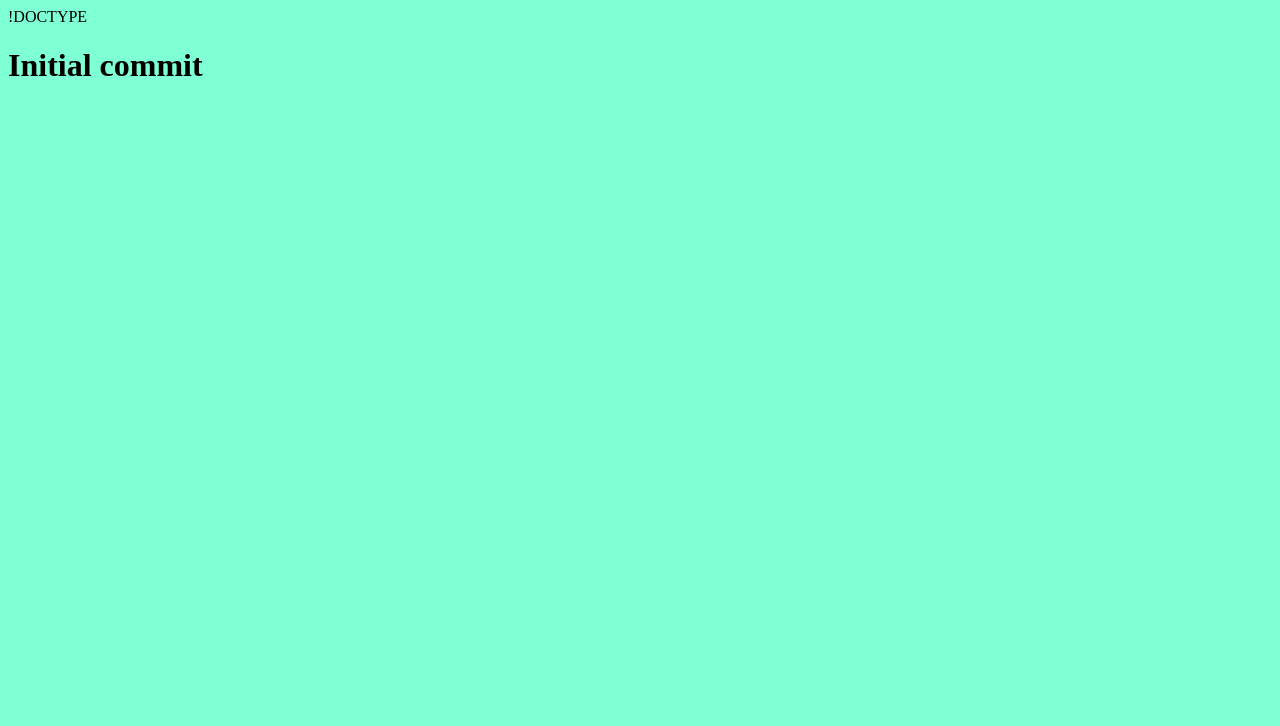
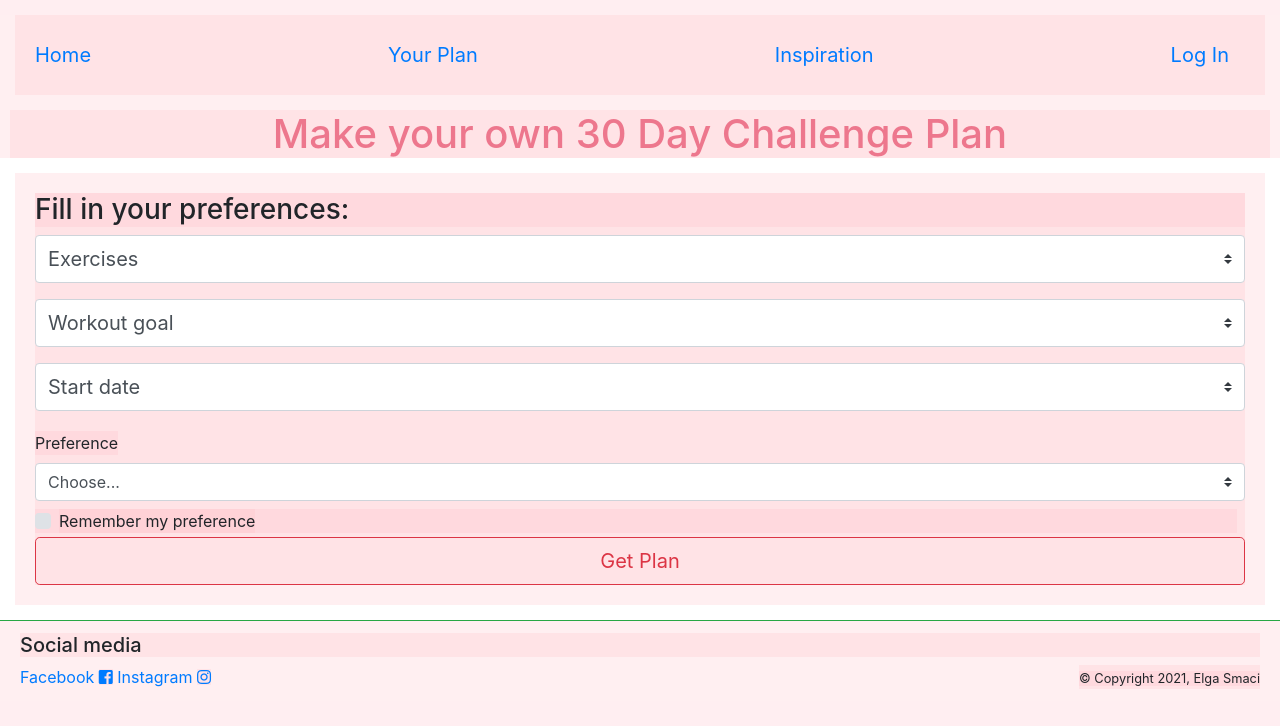
Before and after one commit to Code-Institute-Submissions/elgas-top-five-gyms_AprResub, a plain HTML site: page index.html in a window 1280 px wide. Drawn offline with nearby package versions, Linux system fonts and the light colour scheme.

Commit message:
edited Html structure and css styles

```diff
--- a/assets/css/style.css
+++ b/assets/css/style.css
@@ -1,3 +1,20 @@
-body {
-    background-color: aquamarine;
+*{
+    background-color: rgba(255, 182, 193, 0.219);
 }
+
+#navigation {
+    padding: 20px;
+    margin: 15px;
+}
+
+#main-message {
+    color: rgba(220, 20, 60, 0.521);
+    text-align: center;
+    margin: 10px;
+}
+
+#form-section {
+    padding: 20px;
+    margin: 15px;
+    content: center;
+}
--- a/assets/js/script.js
+++ b/assets/js/script.js
@@ -1 +1,5 @@
 console.log("Connected!");
+
+$('#myAlert').on('closed.bs.alert', function () {
+
+  })
--- a/index.html
+++ b/index.html
@@ -1,12 +1,75 @@
-!DOCTYPE <html>
+<!DOCTYPE html>
+<html lang="en"
     <head>
         <meta charset="UTF-8">
-    <meta name="viewport" content="width=device-width, initial-scale=1.0">
-    <link rel="stylesheet" href="assets/css/style.css">
-    <title>Document</title>
+        <meta name="viewport" content="width=device-width, initial-scale=1.0">
+        <title>30DayChallenge</title>
+        <link rel="stylesheet" href="https://stackpath.bootstrapcdn.com/bootstrap/4.1.3/css/bootstrap.min.css" integrity="sha384-MCw98/SFnGE8fJT3GXwEOngsV7Zt27NXFoaoApmYm81iuXoPkFOJwJ8ERdknLPMO" crossorigin="anonymous">
+        <link rel="stylesheet" href="https://use.fontawesome.com/releases/v5.6.3/css/all.css" integrity="sha384-UHRtZLI+pbxtHCWp1t77Bi1L4ZtiqrqD80Kn4Z8NTSRyMA2Fd33n5dQ8lWUE00s/" crossorigin="anonymous"/>
+        <link href="assets/css/style.css" rel="stylesheet" type="text/css">
     </head>
     <body>
-        <h1>Initial commit</h1>
+        <header>
+            <nav id="navigation" class="navbar">
+                <a class="navbar-brand" href="#">Home</a>
+                <a class="navbar-brand" href="#">Your Plan</a>
+                <a class="navbar-brand" href="#">Inspiration</a>
+                <a class="navbar-brand" href="#">Log In</a>
+            </nav>
+            <h1 id="main-message">Make your own 30 Day Challenge Plan</h1>
+        </header>
+        <section id="form-section">
+            <form>
+                <h3>Fill in your preferences: </h3>
+                <select class="custom-select custom-select-lg mb-3">
+                    <option selected>Exercises</option>
+                    <option value="1">Squats</option>
+                    <option value="2">Glute bridge</option>
+                    <option value="3">Plank</option>
+                    <option value="4">Push ups</option>
+                </select>
+
+                <select class="custom-select custom-select-lg mb-3">
+                    <option selected>Workout goal</option>
+                    <option value="1">Start an exercise rutine</option>
+                    <option value="2">Get toned</option>
+                    <option value="3">Build muscle</option>
+                </select>
+
+                <select class="custom-select custom-select-lg mb-3">
+                    <option selected>Start date</option>
+                    <option value="1">Today</option>
+                    <option value="2">Monday</option>
+                    <option value="3">Pick another day</option>
+                </select>
+
+                <label class="my-1 mr-2" for="inlineFormCustomSelectPref">Preference</label>
+                    <select class="custom-select my-1 mr-sm-2" id="inlineFormCustomSelectPref">
+                    <option selected>Choose...</option>
+                    <option value="1">One</option>
+                    <option value="2">Two</option>
+                    <option value="3">Three</option>
+                    </select>
+
+                    <div class="custom-control custom-checkbox my-1 mr-sm-2">
+                    <input type="checkbox" class="custom-control-input" id="customControlInline">
+                    <label class="custom-control-label" for="customControlInline">Remember my preference</label>
+                    </div>
+
+                    <button type="submit" class="btn btn-outline-danger btn-lg btn-block">Get Plan</button>
+
+            </form>
+        </section>
+        <footer>
+            <div class="card-footer bg-transparent border-success">
+              <h5>Social media</h5>
+              <a href="https://www.facebook.com/" target="_blank">Facebook <i class="fab fa-facebook-square"></i></a>
+              <a href="https://www.instagram.com/" target="_blank">Instagram <i class="fab fa-instagram"></i></a>
+              <span class="float-right"><small>&copy; Copyright 2021, Elga Smaci</small></span>
+            </div>
+          </footer>
+        <link rel="stylesheet" href="https://stackpath.bootstrapcdn.com/bootstrap/4.1.3/css/bootstrap.min.css" integrity="sha384-MCw98/SFnGE8fJT3GXwEOngsV7Zt27NXFoaoApmYm81iuXoPkFOJwJ8ERdknLPMO" crossorigin="anonymous">
+        <script src="https://ajax.googleapis.com/ajax/libs/jquery/3.6.0/jquery.min.js"></script>
         <script src="assets/js/script.js"></script>
     </body>
 </html>
```
